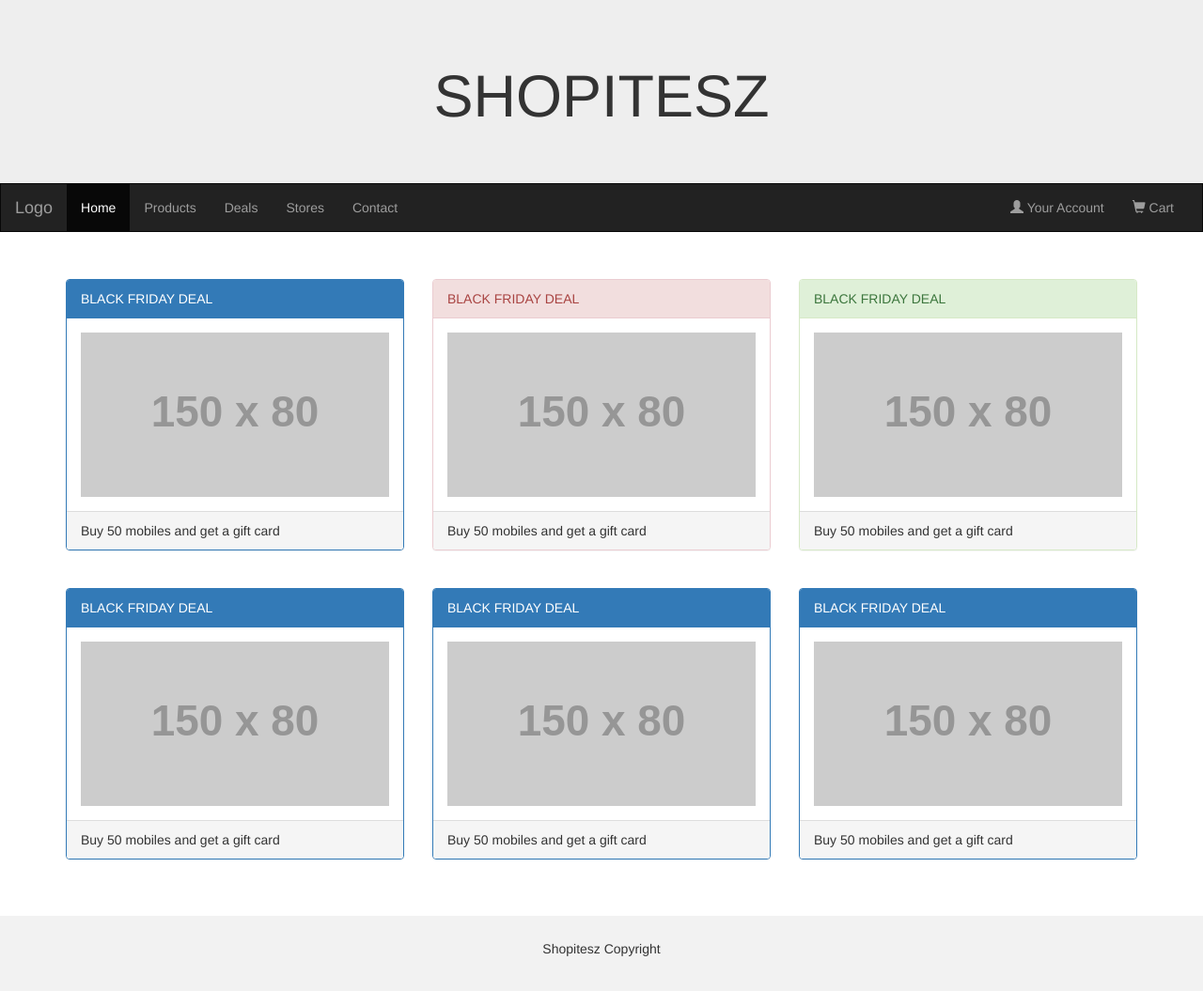
After one commit to YamiletSLA/Verano_Shopitesz_Eq5, a Flask app: page /prueba in a window 1280 px wide. The commit adds this page. Shown: the whole page at 94% size. Run offline with Flask 2, Linux system fonts and the light colour scheme; grey boxes labelled with a size stand in for pictures from a placeholder-image service; some libraries are stand-ins or nearby versions.

Commit message:
Ultimos cambios

```diff
--- a/Shopitesz-main/app.py
+++ b/Shopitesz-main/app.py
@@ -6,6 +6,11 @@ Bootstrap(app)
 @app.route("/")
 def inicio():
     return render_template('principal.html')
+
+@app.route("/prueba")
+def prueba():
+    return render_template('principalPrueba.html')
+
 @app.route('/validarSesion')
 def validarSesion():
     return render_template('usuarios/login.html')
@@ -34,6 +39,13 @@ def video():
 def pedidos():
     return render_template("pedidos/verpedido.html")
 
+@app.route("/pagProducto")
+def producto():
+    return render_template("productos/producto.html")
+
+@app.route("/carrito")
+def carrito():
+    return render_template("carrito/carritoCompras.html")
 
 if __name__=='__main__':
     app.run(debug=True)
--- a/Shopitesz-main/templates/comunes/base.html
+++ b/Shopitesz-main/templates/comunes/base.html
@@ -7,9 +7,10 @@
     <link rel="stylesheet" href="{{url_for('static',filename='css/estilo.css')}}">
 {% endblock %}
 {% block navbar %}
-    <header>
-        <i><h1 class="tituloHeader">SHOPITESZ</h1></i>
+   <header>
+        <h1 class="tituloHeader">SHOPITESZ</h1>
     </header>
+
 {% endblock %}
 {% block content %}
 <div class="container">
--- a/Shopitesz-main/templates/pedidos/verpedido.html
+++ b/Shopitesz-main/templates/pedidos/verpedido.html
@@ -4,7 +4,7 @@
     {% include 'comunes/menu.html' %}
 {% endblock %}
 {% block contenido%}
-    <h1>LISTADO DE PRODUCTOS</h1>
+    <h1>PEDIDOS</h1>
         <table class="table table-bordered table-hover">
         <thead>
         <th>No.</th>
--- a/Shopitesz-main/templates/principal.html
+++ b/Shopitesz-main/templates/principal.html
@@ -1,13 +1,16 @@
 {% extends 'comunes/base.html' %}
 {% block navbar %}
     {{super()}}
+
     {% include 'comunes/menu.html' %}
+
 {% endblock %}
 {% block contenido %}
+
     <img src="{{url_for('static',filename='img/Zorro.png')}}" alt="Zorro" width="400" height="400" style="float:right">
 
     <div style="text-align: center; FONT-SIZE: 8pt">
-        <a href="/productos" class="btn btn-success" >
+        <a href="/prueba" class="btn btn-success" >
         <span style="font-size: 50pt; FONT-FAMILY: Helvetica;">Productos</span>
         </a>
     </div>
--- /dev/null
+++ b/Shopitesz-main/templates/principalPrueba.html
@@ -0,0 +1,121 @@
+<!DOCTYPE html>
+<html lang="en">
+<head>
+  <title>Shopitesz</title>
+  <meta charset="utf-8">
+  <meta name="viewport" content="width=device-width, initial-scale=1">
+  <link rel="stylesheet" href="https://maxcdn.bootstrapcdn.com/bootstrap/3.4.1/css/bootstrap.min.css">
+  <script src="https://ajax.googleapis.com/ajax/libs/jquery/3.5.1/jquery.min.js"></script>
+  <script src="https://maxcdn.bootstrapcdn.com/bootstrap/3.4.1/js/bootstrap.min.js"></script>
+  <style>
+    /* Remove the navbar's default rounded borders and increase the bottom margin */
+    .navbar {
+      margin-bottom: 50px;
+      border-radius: 0;
+    }
+
+    /* Remove the jumbotron's default bottom margin */
+     .jumbotron {
+      margin-bottom: 0;
+    }
+
+    /* Add a gray background color and some padding to the footer */
+    footer {
+      background-color: #f2f2f2;
+      padding: 25px;
+    }
+  </style>
+</head>
+<body>
+
+<div class="jumbotron">
+  <div class="container text-center">
+    <h1>SHOPITESZ</h1>
+  </div>
+</div>
+
+<nav class="navbar navbar-inverse">
+  <div class="container-fluid">
+    <div class="navbar-header">
+      <button type="button" class="navbar-toggle" data-toggle="collapse" data-target="#myNavbar">
+        <span class="icon-bar"></span>
+        <span class="icon-bar"></span>
+        <span class="icon-bar"></span>
+      </button>
+      <a class="navbar-brand" href="#">Logo</a>
+    </div>
+    <div class="collapse navbar-collapse" id="myNavbar">
+      <ul class="nav navbar-nav">
+        <li class="active"><a href="#">Home</a></li>
+        <li><a href="#">Products</a></li>
+        <li><a href="#">Deals</a></li>
+        <li><a href="#">Stores</a></li>
+        <li><a href="#">Contact</a></li>
+      </ul>
+      <ul class="nav navbar-nav navbar-right">
+        <li><a href="#"><span class="glyphicon glyphicon-user"></span> Your Account</a></li>
+        <li><a href="#"><span class="glyphicon glyphicon-shopping-cart"></span> Cart</a></li>
+      </ul>
+    </div>
+  </div>
+</nav>
+
+<div class="container">
+  <div class="row">
+    <div class="col-sm-4">
+      <div class="panel panel-primary">
+        <div class="panel-heading">BLACK FRIDAY DEAL</div>
+        <div class="panel-body"><img src="https://placehold.it/150x80?text=IMAGE" class="img-responsive" style="width:100%" alt="Image"></div>
+        <div class="panel-footer">Buy 50 mobiles and get a gift card</div>
+      </div>
+    </div>
+    <div class="col-sm-4">
+      <div class="panel panel-danger">
+        <div class="panel-heading">BLACK FRIDAY DEAL</div>
+        <div class="panel-body"><img src="https://placehold.it/150x80?text=IMAGE" class="img-responsive" style="width:100%" alt="Image"></div>
+        <div class="panel-footer">Buy 50 mobiles and get a gift card</div>
+      </div>
+    </div>
+    <div class="col-sm-4">
+      <div class="panel panel-success">
+        <div class="panel-heading">BLACK FRIDAY DEAL</div>
+        <div class="panel-body"><img src="https://placehold.it/150x80?text=IMAGE" class="img-responsive" style="width:100%" alt="Image"></div>
+        <div class="panel-footer">Buy 50 mobiles and get a gift card</div>
+      </div>
+    </div>
+  </div>
+</div><br>
+
+<div class="container">
+  <div class="row">
+    <div class="col-sm-4">
+      <div class="panel panel-primary">
+        <div class="panel-heading">BLACK FRIDAY DEAL</div>
+        <div class="panel-body"><img src="https://placehold.it/150x80?text=IMAGE" class="img-responsive" style="width:100%" alt="Image"></div>
+        <div class="panel-footer">Buy 50 mobiles and get a gift card</div>
+      </div>
+    </div>
+    <div class="col-sm-4">
+      <div class="panel panel-primary">
+        <div class="panel-heading">BLACK FRIDAY DEAL</div>
+        <div class="panel-body"><img src="https://placehold.it/150x80?text=IMAGE" class="img-responsive" style="width:100%" alt="Image"></div>
+        <div class="panel-footer">Buy 50 mobiles and get a gift card</div>
+      </div>
+    </div>
+    <div class="col-sm-4">
+      <div class="panel panel-primary">
+        <div class="panel-heading">BLACK FRIDAY DEAL</div>
+        <div class="panel-body"><img src="https://placehold.it/150x80?text=IMAGE" class="img-responsive" style="width:100%" alt="Image"></div>
+        <div class="panel-footer">Buy 50 mobiles and get a gift card</div>
+      </div>
+    </div>
+  </div>
+</div><br><br>
+
+<footer class="container-fluid text-center">
+  <p>Shopitesz Copyright</p>
+
+</footer>
+
+</body>
+</html>
--- a/Shopitesz-main/templates/usuarios/login.html
+++ b/Shopitesz-main/templates/usuarios/login.html
@@ -14,7 +14,7 @@
 </div>
   </div>
 </form>
-    <a href="/productos" class="btn btn-primary">Iniciar Sesión</a>
+    <a href="/" class="btn btn-primary">Iniciar Sesión</a>
     <a href="/registrarCuenta" class="btn btn-primary">Registrarse</a>
 
   </form>
```
Also changed, not shown: Shopitesz-main/static/css/estilo.css (+16 -3 lines), Shopitesz-main/templates/carrito/carritoCompras.html (added, +56 -0 lines), Shopitesz-main/templates/comunes/menu.html (+7 -9 lines), Shopitesz-main/templates/productos/consultaGeneral.html (+13 -4 lines), Shopitesz-main/templates/productos/consultaGeneralLinea.html (+8 -1 lines), Shopitesz-main/templates/productos/consultaGeneralTelefonos.html (+8 -1 lines), Shopitesz-main/templates/productos/consultaGeneralVideo.html (+8 -1 lines), Shopitesz-main/templates/productos/producto.html (added, +18 -0 lines), Shopitesz-main/static/img/lap.jpeg (added).
